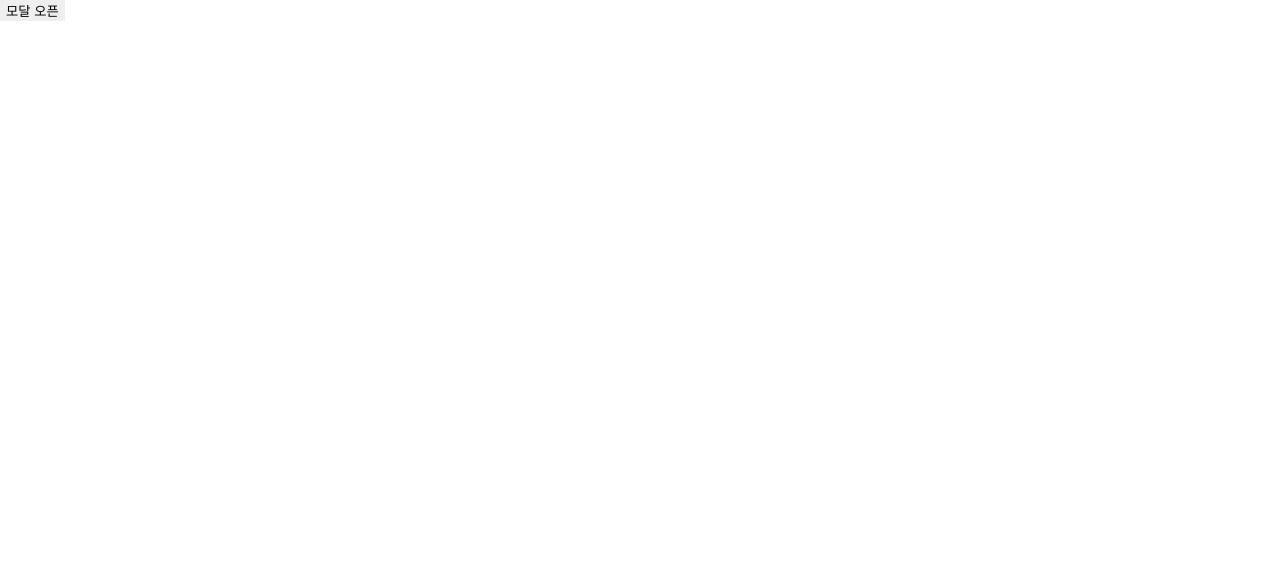
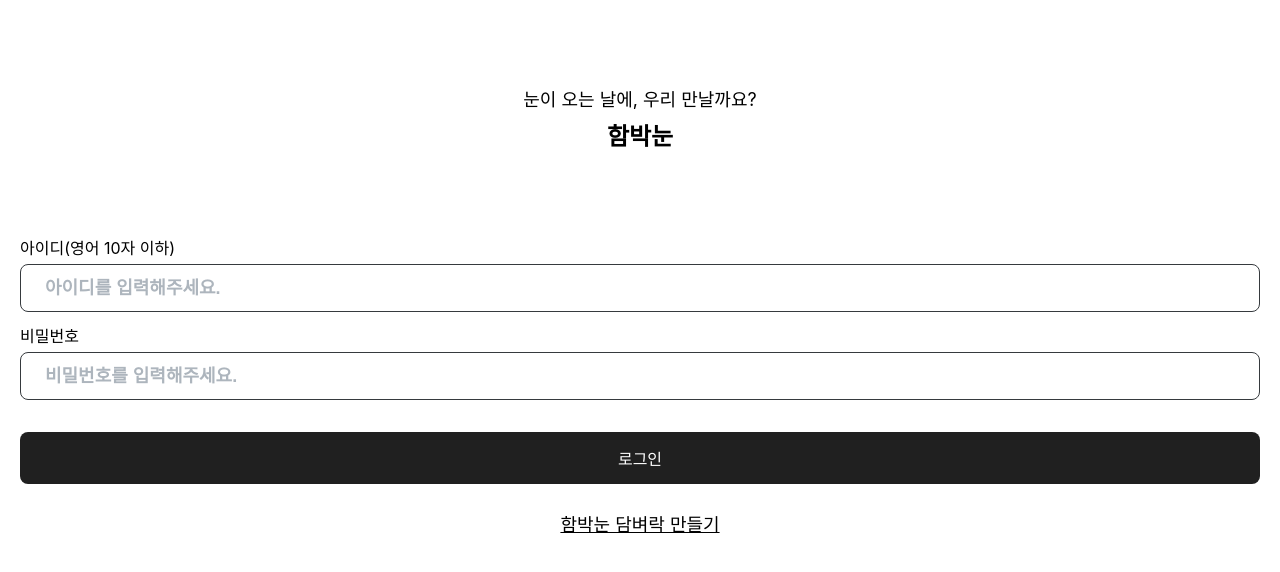
Before and after one commit to hyunjoogo/hambaknoon, a React (Create React App) app: page /login in a window 1280 px wide. Shown: the top 572 px of the page. Built offline with nearby package versions, Linux system fonts and the light colour scheme; a web font is replaced by a local one.

Commit message:
로그인 outline 완성

```diff
--- a/public/index.html
+++ b/public/index.html
@@ -1,5 +1,5 @@
 <!DOCTYPE html>
-<html lang="en">
+<html lang="ko">
   <head>
     <meta charset="utf-8" />
     <link rel="icon" href="%PUBLIC_URL%/favicon.ico" />
--- a/src/App.tsx
+++ b/src/App.tsx
@@ -81,5 +81,10 @@ export const GlobalStyle = createGlobalStyle`
 
   button {
     border: none;
+    cursor: pointer;
+  }
+
+  a:visited {
+    color: inherit;
   }
 `;
--- a/src/AppRouter.tsx
+++ b/src/AppRouter.tsx
@@ -1,14 +1,13 @@
-import React from 'react';
-import {BrowserRouter, Navigate, Route, Routes} from "react-router-dom";
+import React from "react";
+import { BrowserRouter, Navigate, Route, Routes } from "react-router-dom";
 import Test from "./component/Test";
 // import Navigation from "./component/Navigation";
 import Member from "./member/Member";
 import MemberInfo from "./member/MemberInfo";
 import SignUp from "./signup/SignUp";
-import TodoList from "./RecoilTest/TodoList";
 import ModalTest from "./modal-test/ModalTest";
 import ModalProvider from "./dialog/ModalProvider";
-
+import Login from "./login/Login";
 
 const AppRouter = () => {
   // TODO Lazy Loading으로 바꿀 것
@@ -18,9 +17,9 @@ const AppRouter = () => {
         <ModalProvider>
           {/*<Navigation/>*/}
           <Routes>
-            <Route path="/main" element={<TodoList/>}/>
+            <Route path="/main" element={<ModalTest/>}/>
             {/*<Route path="/modal" element={<ModalTest/>}/>*/}
-            <Route path="/login" element={<ModalTest/>}/>
+            <Route path="/login" element={<Login/>}/>
             <Route path="/signup" element={<SignUp/>}/>
 
             <Route path="/" element={<Test/>}/>
--- a/src/component/Button.tsx
+++ b/src/component/Button.tsx
@@ -44,6 +44,7 @@ const ButtonStyled = styled.button`
   display: flex;
   justify-content: center;
   align-items: center;
+  font-size: var(--button-font-size);
 
   :disabled {
     background-color: var(--button-disabled-bg-color);
--- a/src/index.css
+++ b/src/index.css
@@ -5,10 +5,14 @@
     /* font */
     font-family: "Pretendard Std Variable", "Pretendard Std", Pretendard, -apple-system, BlinkMacSystemFont, system-ui, Roboto, "Helvetica Neue", "Segoe UI", "Apple Color Emoji", "Segoe UI Emoji", "Segoe UI Symbol", sans-serif;
     --main-basic-font-size: 16px;
+    /* 12px 0.75rem */
+    /* 14px 0.785rem */
+    /* 18px 1.125rem */
+    /* 24px 1.5rem */
+
     --main-title-font-size: 1.5rem; /* 24px */
     --main-subTitle-font-size: 1.125rem; /* 18px */
     --main-label-font-size: 0.875rem; /* 14px */
-    --main-input-alert-font-size : 0.75rem; /* 12px */
 
     /* Layout */
     --layout-padding-side: 1.25em;
@@ -21,19 +25,26 @@
 
     /* button */
     --button-font-color: #FFF;
+    --button-font-size: var(--main-basic-font-size);
     --button-bg-color: var(--main-color-black);
     --button-disabled-bg-color: #DBD9CA;
 
     /*  text input */
     --input-border-basic-color: #363A3E;
-    --input-error-color: #E03131;
     --input-placeHolder-color: #ADB5BD;
     --input-focus-color: var(--main-color-black);
+    --input-error-color: #E03131;
+    --input-alert-font-size: 0.75rem;
+
+    /* anchor */
+    --anchor-font-size : 1.125rem;
+    --anchor-font-color: black;
 }
 
 
 body {
     font-size: var(--main-basic-font-size);
+    color: black;
 }
 
 /*  140  678*/
--- /dev/null
+++ b/src/login/Login.tsx
@@ -0,0 +1,96 @@
+import React, { useCallback, useState } from "react";
+import { usePromiseModal } from "../dialog/usePromiseModal";
+import Button from "../component/Button";
+import { ButtonWrapper, LabelInput, Layout, TitleBox } from "../styles/commonStyle";
+import Input from "../component/Input";
+import styled from "styled-components";
+import { Link } from "react-router-dom";
+
+const Login = () => {
+  const { showModal } = usePromiseModal();
+
+  const [id, setId] = useState("");
+  const [password, setPassword] = useState("");
+
+  const onChangeId = useCallback((e: React.ChangeEvent<HTMLInputElement>) => {
+    setId(e.target.value);
+  }, []);
+
+  const onChangePassword = useCallback((e: React.ChangeEvent<HTMLInputElement>) => {
+    setPassword(e.target.value);
+  }, []);
+
+  const onSubmit = (e: React.FormEvent<HTMLFormElement>) => {
+    e.preventDefault();
+    console.log({
+      id,
+      password
+    });
+    if (id === "" || password === "") {
+      console.log(id, password);
+    }
+
+    // TODO 서버에 자료 보내기
+
+    // 성공하면 모달창 띄우기
+    showModal(<>로그인 합니다!</>);
+
+    // 이후 담벼락 생성 페이지로 이동
+  };
+
+  return (
+    <Layout>
+      <TitleBox>
+        <h1 className="title">함박눈</h1>
+        <h2 className="subTitle">눈이 오는 날에, 우리 만날까요?</h2>
+      </TitleBox>
+      <LoginForm onSubmit={onSubmit}>
+        <LabelInput>
+          <label htmlFor="id">아이디(영어 10자 이하)</label>
+          <Input
+            name="id"
+            minLength={4}
+            maxLength={10}
+            type="text"
+            onChange={onChangeId}
+            placeHolder="아이디를 입력해주세요."/>
+        </LabelInput>
+        <LabelInput>
+          <label htmlFor="password">비밀번호</label>
+          <Input
+            name="password"
+            minLength={4}
+            type="password"
+            onChange={onChangePassword}
+            placeHolder="비밀번호를 입력해주세요."/>
+        </LabelInput>
+        <ButtonWrapper>
+          <Button
+            type="submit"
+          >로그인</Button>
+        </ButtonWrapper>
+      </LoginForm>
+      <LinkWrapper>
+        <Link to={"/signup"}>함박눈 담벼락 만들기</Link>
+      </LinkWrapper>
+    </Layout>
+  );
+};
+
+export default Login;
+
+const LoginForm = styled.form`
+  display: grid;
+  grid-template-columns: repeat(1);
+  gap: 1rem;
+  padding: 0 var(--layout-padding-side);
+`;
+
+const LinkWrapper = styled.div`
+  margin-top: 2rem;
+  text-align: center;
+  a {
+    font-size: var(--anchor-font-size);
+    color: var(--anchor-font-size);
+  }
+`;
--- a/src/modal-test/ModalTest.tsx
+++ b/src/modal-test/ModalTest.tsx
@@ -23,17 +23,22 @@ export default ModalTest;
 
 interface Props {
   text: string;
-  onClose? : (result? : string | null) => void;
+  onClose?: (result?: string | null) => void;
 }
 
 const PropsTest: React.FunctionComponent<Props> = (props) => {
   const closeModal = () => {
-    if (props.onClose)
-    props.onClose('닫아!')
-  }
+    if (props.onClose) {
+      props.onClose("닫아!");
+    }
+  };
+
   return (
-    <button onClick={closeModal}>
-      프롭스를 보고 싶습니다.
-    </button>
+    <>
+      {props.text}
+      <button onClick={closeModal}>
+        close버튼
+      </button>
+    </>
   );
 };
--- a/src/signup/SignUp.tsx
+++ b/src/signup/SignUp.tsx
@@ -3,6 +3,7 @@ import Input from "../component/Input";
 import styled from "styled-components";
 import Button from "../component/Button";
 import { usePromiseModal } from "../dialog/usePromiseModal";
+import { ButtonWrapper, LabelInput, Layout, TitleBox } from '../styles/commonStyle';
 
 const SignUp = () => {
   const {showModal} = usePromiseModal();
@@ -74,8 +75,6 @@ const SignUp = () => {
     showModal(<>성공했습니다~</>)
 
     // 이후 담벼락 생성 페이지로 이동
-
-
   }
 
   return (
@@ -107,7 +106,6 @@ const SignUp = () => {
             onChange={onChangePassword}
             placeHolder='비밀번호를 입력해주세요.'/>
           {password.length > 0 && <Message className={`${isPassword ? 'success' : 'error'}`}>{passwordMessage}</Message>}
-
         </LabelInput>
         <LabelInput>
           <label htmlFor="passwordConfirm">비밀번호 확인</label>
@@ -134,28 +132,8 @@ const SignUp = () => {
 
 export default SignUp;
 
-const Layout = styled.section`
-  width: 100vw;
-  height: 100vh;
-`;
-const TitleBox = styled.section`
-  height: 30%;
-  display: flex;
-  flex-direction: column-reverse;
-  justify-content: center;
 
-  .title {
-    font-size: var(--main-title-font-size);
-    font-weight: bold;
-    text-align: center;
-  }
 
-  .subTitle {
-    font-size: var(--main-subTitle-font-size);
-    margin-bottom: 1rem;
-    text-align: center;
-  }
-`;
 
 const SignUpForm = styled.form`
   display: grid;
@@ -164,15 +142,6 @@ const SignUpForm = styled.form`
   padding: 0 var(--layout-padding-side);
 `;
 
-const LabelInput = styled.div`
-  display: flex;
-  flex-direction: column;
-  row-gap: 0.5rem;
-
-  label {
-
-  }
-`;
 
 const Message = styled.span`
   &.success {
@@ -181,11 +150,6 @@ const Message = styled.span`
 
   &.error {
     color: var(--input-error-color);
-    font-size: var(--main-input-alert-font-size);
+    font-size: var(--input-alert-font-size);
   }
 `;
-
-const ButtonWrapper = styled.div`
-  margin-top: 1rem;
-
-`;
--- /dev/null
+++ b/src/styles/commonStyle.ts
@@ -0,0 +1,43 @@
+import styled from "styled-components";
+
+
+// 기본 레이아웃
+export const Layout = styled.section`
+  width: 100vw;
+  height: 100vh;
+`;
+
+// 버튼 감싸는 용도
+export const ButtonWrapper = styled.div`
+  margin-top: 1rem;
+`;
+
+// 라벨 + 인풋
+export const LabelInput = styled.div`
+  display: flex;
+  flex-direction: column;
+  row-gap: 0.5rem;
+
+  label {
+
+  }
+`;
+
+export const TitleBox = styled.section`
+  height: 30%;
+  display: flex;
+  flex-direction: column-reverse;
+  justify-content: center;
+
+  .title {
+    font-size: var(--main-title-font-size);
+    font-weight: bold;
+    text-align: center;
+  }
+
+  .subTitle {
+    font-size: var(--main-subTitle-font-size);
+    margin-bottom: 1rem;
+    text-align: center;
+  }
+`;
```
Also changed, not shown: src/dialog/ModalProvider.tsx (+13 -3 lines), 7 other files (tests, documents, lock files or other folders).
